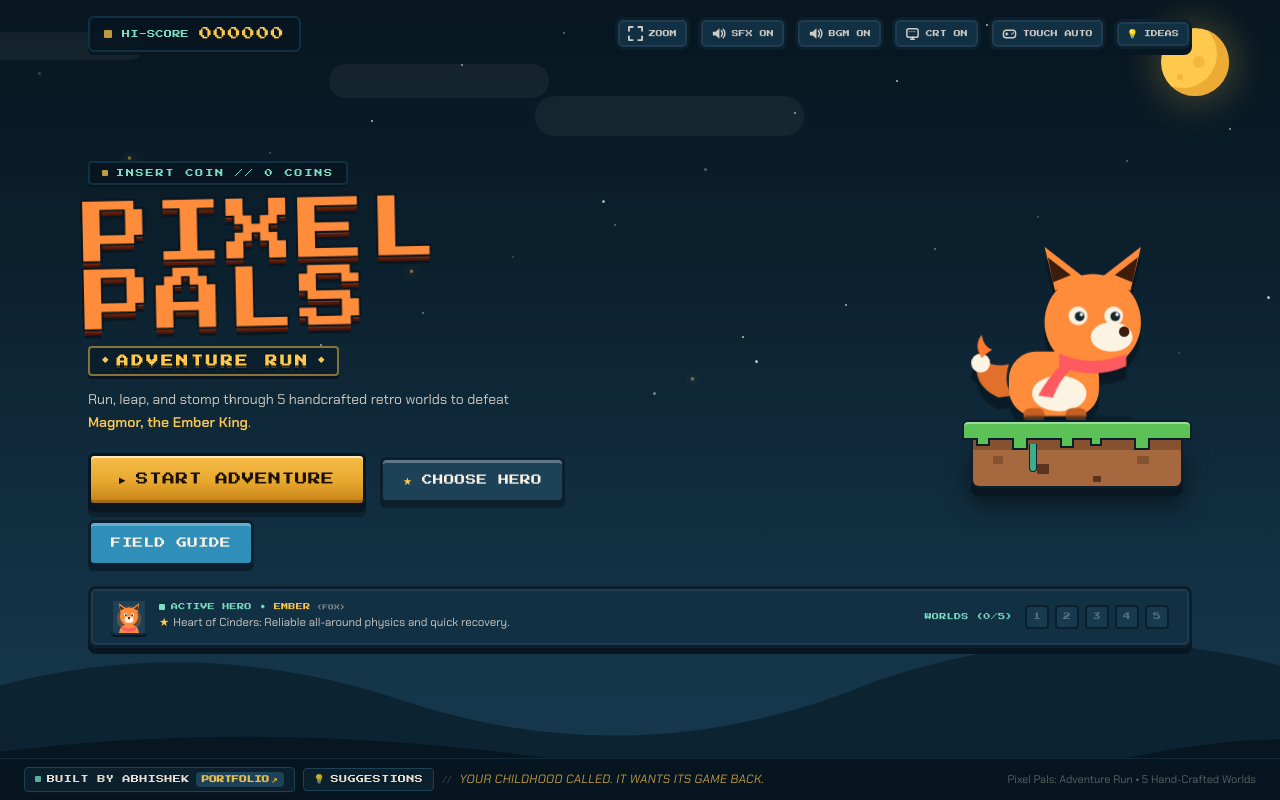
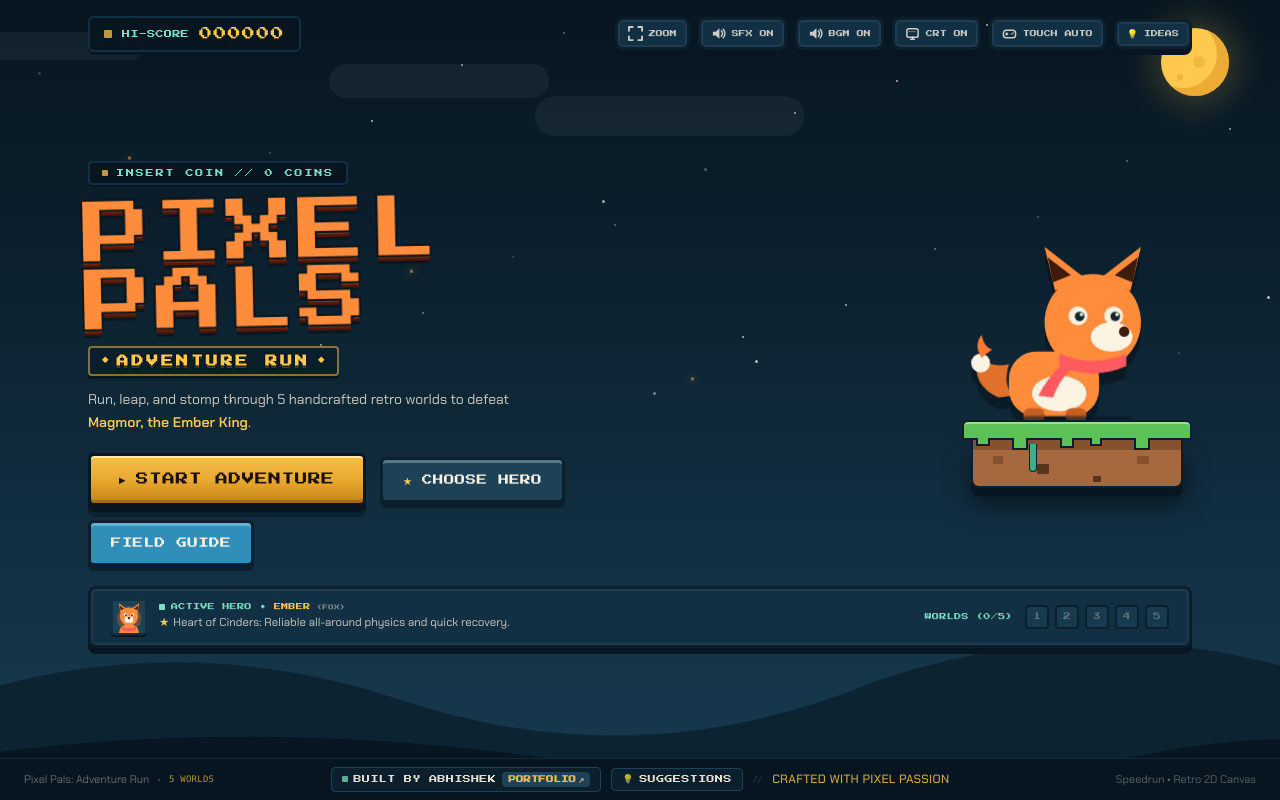
Before and after one commit to codewithabhiishek/Pixel-Pals, a React (Vite) app: page / in a window 1280 px wide. Built offline with nearby package versions, Linux system fonts and the light colour scheme.

Commit message:
style(footer): center developer badge and update arcade tagline

```diff
--- a/src/App.tsx
+++ b/src/App.tsx
@@ -771,9 +771,17 @@ function MenuScreen(props: {
         </div>
       </div>
 
-      {/* Footer copyright, developer credit, & nostalgic disclaimer */}
-      <div className="relative z-10 w-full shrink-0 border-t border-[#123043]/80 bg-[#071620]/95 px-3 sm:px-6 py-1.5 sm:py-2 flex items-center justify-between gap-2 sm:gap-3 flex-wrap text-center sm:text-left mt-2 md:mt-0">
-        <div className="flex items-center gap-2 mx-auto sm:mx-0 flex-wrap justify-center">
+      {/* Footer copyright, developer credit, & suggestions */}
+      <div className="relative z-10 w-full shrink-0 border-t border-[#123043]/80 bg-[#071620]/95 px-3 sm:px-6 py-1.5 sm:py-2 flex items-center justify-between gap-3 text-center mt-2 md:mt-0">
+        {/* Left: Handcrafted Worlds Info */}
+        <div className="hidden lg:flex items-center gap-2 font-body text-[10.5px] sm:text-[11px] text-cream/40 flex-1 justify-start">
+          <span>Pixel Pals: Adventure Run</span>
+          <span className="text-cream/20">•</span>
+          <span className="text-gold/70 font-mono text-[9px] tracking-wide">5 WORLDS</span>
+        </div>
+
+        {/* Center: BUILT BY ABHISHEK + SUGGESTIONS + Tagline */}
+        <div className="flex items-center gap-2 sm:gap-2.5 mx-auto justify-center flex-wrap">
           <a
             href="https://abhiishek.is-a.dev/"
             target="_blank"
@@ -790,6 +798,7 @@ function MenuScreen(props: {
               <span className="transition-transform group-hover:translate-x-0.5 group-hover:-translate-y-0.5">↗</span>
             </span>
           </a>
+
           <button
             type="button"
             onClick={props.onOpenFeedback}
@@ -801,13 +810,16 @@ function MenuScreen(props: {
               SUGGESTIONS
             </span>
           </button>
-          <span className="hidden sm:inline text-cream/25 text-[10px]">{"//"}</span>
-          <span className="hidden sm:inline font-body text-[11px] sm:text-[12px] text-gold/75 italic tracking-wide">
-            YOUR CHILDHOOD CALLED. IT WANTS ITS GAME BACK.
+
+          <span className="hidden sm:inline text-cream/20 text-[10px]">{"//"}</span>
+          <span className="hidden sm:inline font-body text-[11px] sm:text-[12px] text-gold/80 tracking-wide font-medium">
+            CRAFTED WITH PIXEL PASSION
           </span>
         </div>
-        <div className="font-body text-[9.5px] sm:text-[11px] text-cream/35 mx-auto sm:mx-0">
-          Pixel Pals: Adventure Run • 5 Hand-Crafted Worlds
+
+        {/* Right: Retro Arcade Tag */}
+        <div className="hidden lg:flex items-center justify-end font-body text-[10.5px] sm:text-[11px] text-cream/35 flex-1">
+          <span>Speedrun • Retro 2D Canvas</span>
         </div>
       </div>
     </div>
```
